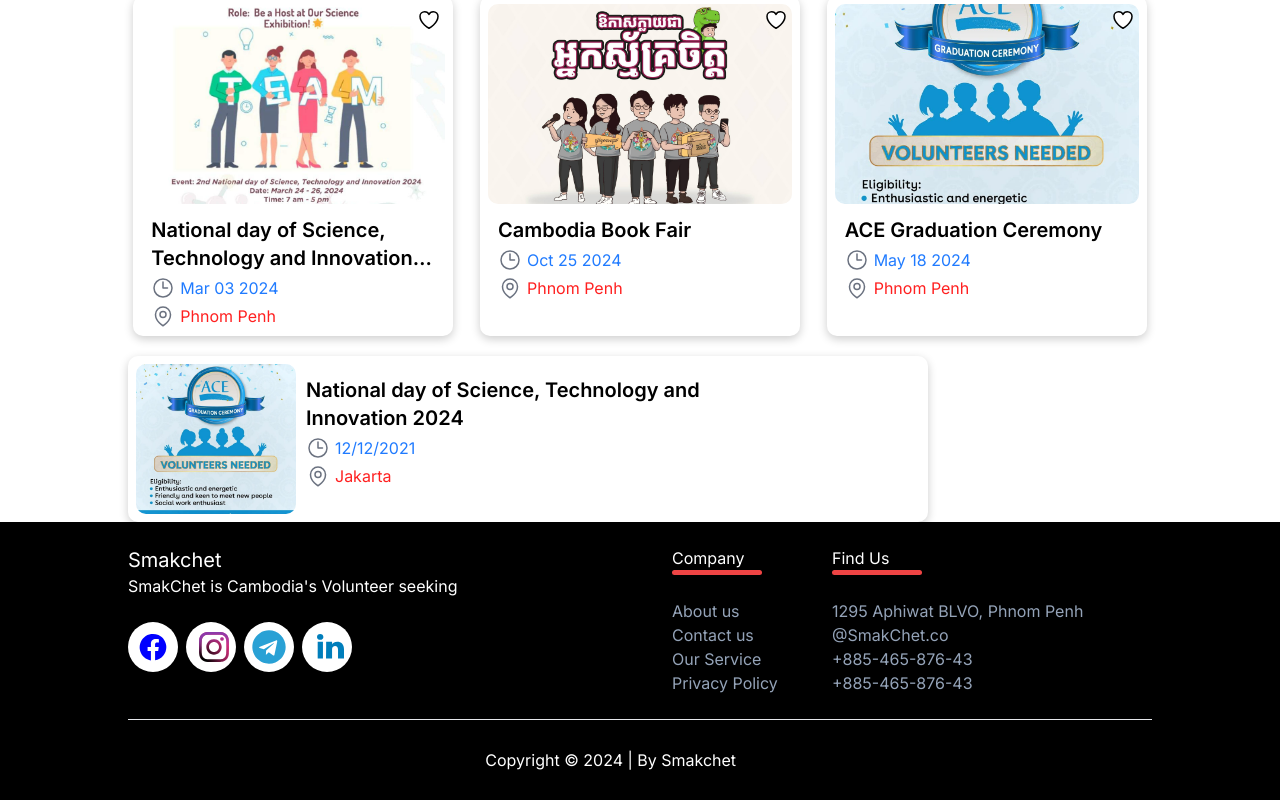
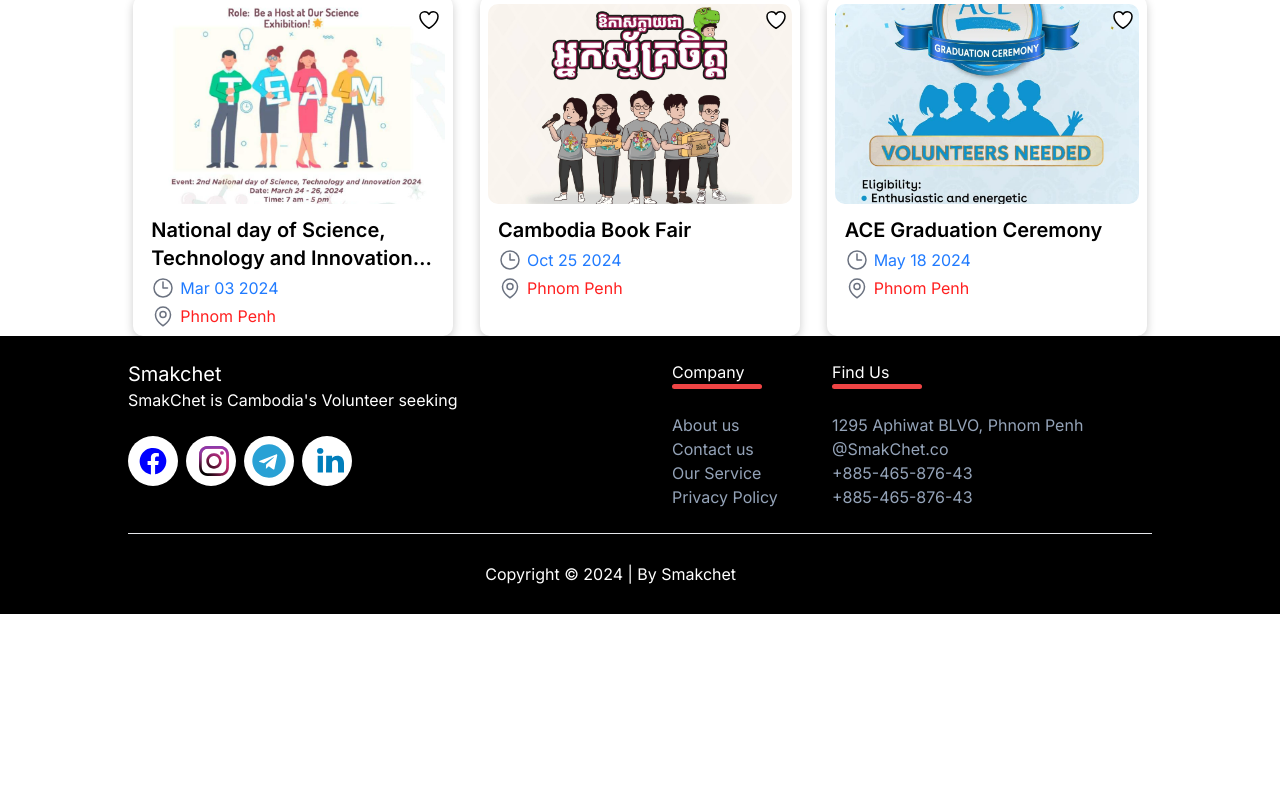
Before and after one commit to MeeReak/smak-chet, a Next.js app: page / in a window 1280 px wide. Shown: the part 921-1721 px from the top of the page. After the commit the page ends 1535 px from the top, so only its background shows below. Built offline with nearby package versions, Linux system fonts and the light colour scheme.

Commit message:
finish My Event Page

```diff
--- a/src/app/layout.tsx
+++ b/src/app/layout.tsx
@@ -5,6 +5,7 @@ import CardContext from '@/contexts/CardContext';
 import { Inter } from 'next/font/google';
 import { usePathname } from "next/navigation";
 import './globals.css';
+import SecondNarbar from '@/components/molechules/SecondNarbar';
 
 
 const inter = Inter({ subsets: ['latin'] });
@@ -26,6 +27,7 @@ const RootLayout = ({
       <body className={inter.className}>
         {!hideNavbarFooter && <Navbar />}
         <CardContext>{children}</CardContext>
+        {!hideNavbarFooter && <SecondNarbar />}
         {!hideNavbarFooter && <Footer />}
       </body>
     </html>
--- /dev/null
+++ b/src/app/myevent/page.tsx
@@ -0,0 +1,22 @@
+import { MyEventCardList, Typography } from "@/components";
+import React from "react";
+
+const page = () => {
+  return (
+    <>
+      <div className="max-w-[800px] mx-auto pt-16">
+        <Typography
+          fontSize="h3"
+          fontWeight="bold"
+          align="left"
+          className="pl-3 pt-5 sm:pl-5 lg:pl-0"
+        >
+          My Event
+        </Typography>
+        <MyEventCardList />
+      </div>
+    </>
+  );
+};
+
+export default page;
--- a/src/app/page.tsx
+++ b/src/app/page.tsx
@@ -47,7 +47,6 @@ const Homepage = () => {
         {/* display cards */}
         <CardList />
 
-        <MyEventCardList />
       </div>
     </>
   );
--- a/src/components/molechules/Card/MyEventCard.tsx
+++ b/src/components/molechules/Card/MyEventCard.tsx
@@ -1,6 +1,6 @@
 import React from "react";
 import Image from "next/image";
-import { Typography } from "@/components";
+import { ButtonIcon, Typography } from "@/components";
 
 interface MyEventCardProps {
   src: string;
@@ -19,24 +19,23 @@ const MyEventCard: React.FC<MyEventCardProps> = ({
 }) => {
   return (
     <>
-      <div>
-        <div className="flex items-start max-w-[800px] space-y-3 p-2 rounded-[10px] shadow-[0_3px_10px_rgb(0,0,0,0.2)]">
+      <div className="group flex max-[640px]:max-w-[500px] sm:w-[600px] lg:w-[800px] relative p-[10px] rounded-[10px] shadow-[0_3px_10px_rgb(0,0,0,0.2)]">
         <div>
           <Image
-              src={"/assets/image/ace_volunteer.jpg"}
-              alt={"ace_volunteer.jpg"}
-              width={310}
-              height={200}
-              className="w-[160px] h-[150px] object-cover rounded-[10px]"
+            src={src}
+            alt={alt}
+            width={150}
+            height={150}
+            className="max-w-[150px] h-[150px] sm:max-w-[150px] sm:max-h-[150px] object-cover rounded-[10px]"
           />
         </div>
-          <div className="space-y-1 pl-[10px] max-w-[440px]">
+        <div className="space-y-1 pl-[10px] w-[250px] sm:w-[600px]">
           <Typography
-              className="line-clamp-2"
+            className="line-clamp-2 "
             fontSize="h3"
             fontWeight="semibold"
           >
-              {"National day of Science, Technology and Innovation 2024"}
+            {title}
           </Typography>
 
           <div className="flex items-start">
@@ -56,7 +55,7 @@ const MyEventCard: React.FC<MyEventCardProps> = ({
             </svg>
 
             <Typography fontSize="h4" color="blue" className="pl-[5px]">
-                {"12/12/2021"}
+              {date}
             </Typography>
           </div>
           <div className="flex items-center">
@@ -81,11 +80,48 @@ const MyEventCard: React.FC<MyEventCardProps> = ({
             </svg>
 
             <Typography fontSize="h4" color="red" className="pl-[5px]">
-                {"Jakarta"}
+              {location}
             </Typography>
           </div>
         </div>
-        </div>
+        <ButtonIcon
+          className="absolute bottom-3 right-3 border-[2px] border-[#207BFF] rounded-md hidden group-hover:flex hover:border-[3px] hover:bg-[#D2E5FF] transition-all !h-10 w-[40px] "
+          icon={
+            <svg
+              xmlns="http://www.w3.org/2000/svg"
+              fill="none"
+              viewBox="0 0 24 24"
+              strokeWidth="1.5"
+              stroke="currentColor"
+              className="w-6 h-6 text-[#207BFF]"
+            >
+              <path
+                strokeLinecap="round"
+                strokeLinejoin="round"
+                d="m14.74 9-.346 9m-4.788 0L9.26 9m9.968-3.21c.342.052.682.107 1.022.166m-1.022-.165L18.16 19.673a2.25 2.25 0 0 1-2.244 2.077H8.084a2.25 2.25 0 0 1-2.244-2.077L4.772 5.79m14.456 0a48.108 48.108 0 0 0-3.478-.397m-12 .562c.34-.059.68-.114 1.022-.165m0 0a48.11 48.11 0 0 1 3.478-.397m7.5 0v-.916c0-1.18-.91-2.164-2.09-2.201a51.964 51.964 0 0 0-3.32 0c-1.18.037-2.09 1.022-2.09 2.201v.916m7.5 0a48.667 48.667 0 0 0-7.5 0"
+              />
+            </svg>
+          }
+        />
+        <ButtonIcon
+          className=" absolute bottom-3 right-16 border-[2px] border-[#207BFF] rounded-md hidden group-hover:flex hover:border-[3px]  hover:bg-[#D2E5FF] transition-all !h-[40px] w-[40px] "
+          icon={
+            <svg
+              xmlns="http://www.w3.org/2000/svg"
+              fill="none"
+              viewBox="0 0 24 24"
+              strokeWidth="1.5"
+              stroke="currentColor"
+              className="w-6 h-6 text-[#207BFF]"
+            >
+              <path
+                strokeLinecap="round"
+                strokeLinejoin="round"
+                d="m16.862 4.487 1.687-1.688a1.875 1.875 0 1 1 2.652 2.652L10.582 16.07a4.5 4.5 0 0 1-1.897 1.13L6 18l.8-2.685a4.5 4.5 0 0 1 1.13-1.897l8.932-8.931Zm0 0L19.5 7.125M18 14v4.75A2.25 2.25 0 0 1 15.75 21H5.25A2.25 2.25 0 0 1 3 18.75V8.25A2.25 2.25 0 0 1 5.25 6H10"
+              />
+            </svg>
+          }
+        />
       </div>
     </>
   );
--- a/src/components/organisms/cardList/MyEventCardList.tsx
+++ b/src/components/organisms/cardList/MyEventCardList.tsx
@@ -1,3 +1,5 @@
+"use client";
+
 import MyEventCard from "@/components/molechules/Card/MyEventCard";
 import { MyContext } from "@/contexts/CardContext";
 import React, { useContext } from "react";
@@ -7,8 +9,7 @@ const MyEventCardList = () => {
 
   return (
     <>
-    <MyEventCard/>
-      {/* <div className="max-[1030px]:px-5">
+      <div className="px-5 space-y-4 py-5 flex flex-col justify-center items-center">
         {CardInfo.map((item, index) => (
           <MyEventCard
             key={index}
@@ -19,7 +20,7 @@ const MyEventCardList = () => {
             location={item.location}
           />
         ))}
-      </div> */}
+      </div>
     </>
   );
 };
```
Lines whose indentation alone changed are shown as unchanged.
